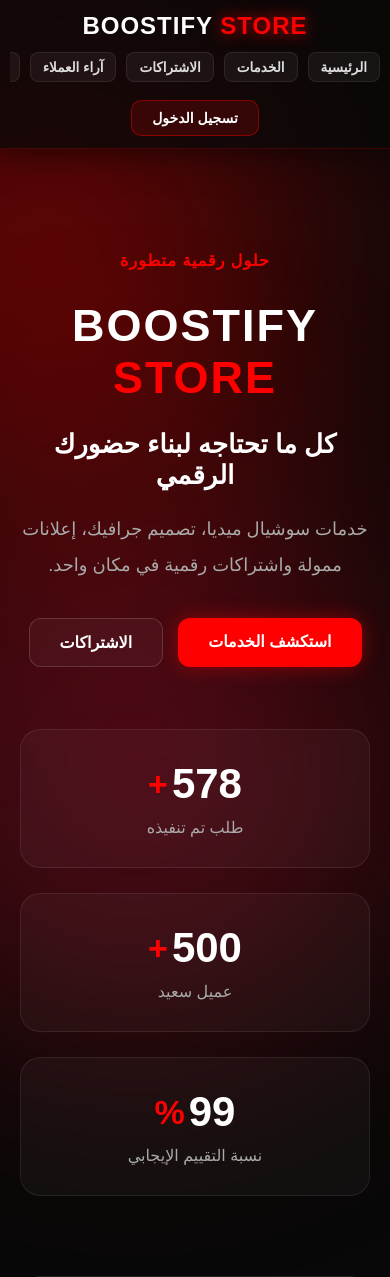
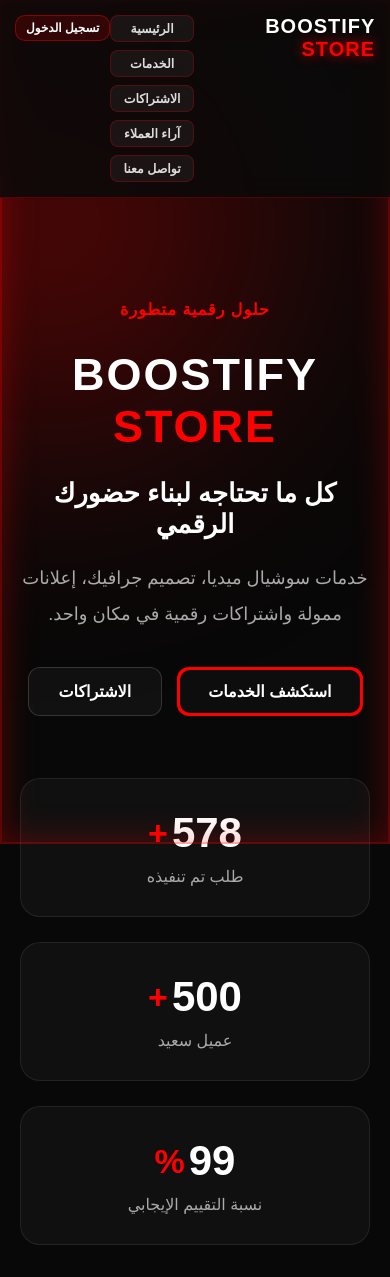
Before and after one commit to maarwan7081828/BOOSTIFY_STORE1, a Flask app: page / in a window 390 px wide. Shown: the top 1277 px of the page. Run offline with Flask 3, Linux system fonts and the light colour scheme.

Commit message:
Update animations, checkmark alignment, and mobile layout

```diff
--- a/static/css/style.css
+++ b/static/css/style.css
@@ -4,7 +4,7 @@
 
 body {
     margin: 0;
-    background: #050505;
+    background: #060606;
     color: #fff;
     font-family: Arial, sans-serif;
     direction: rtl;
@@ -13,57 +13,49 @@ body {
     overflow-x: hidden;
 }
 
-/* ================= خلفية الأنيميشن النيون الحمراء (واضحة وقوية) ================= */
-body::before,
+/* ================= 1. خطوط الحواف وأنيميشن الخلفية ================= */
+body::before {
+    content: "";
+    position: fixed;
+    top: 0;
+    left: 0;
+    right: 0;
+    bottom: 0;
+    border: 2px solid rgba(255, 0, 0, 0.35);
+    box-shadow: inset 0 0 35px rgba(255, 0, 0, 0.3);
+    pointer-events: none;
+    z-index: 999;
+}
+
 body::after {
     content: "";
     position: fixed;
-    width: 650px;
-    height: 650px;
+    top: -20%;
+    right: -10%;
+    width: 600px;
+    height: 600px;
+    background: radial-gradient(circle, rgba(255, 0, 0, 0.35) 0%, rgba(255, 0, 0, 0.05) 60%, transparent 80%);
+    filter: blur(80px);
     border-radius: 50%;
-    filter: blur(100px);
-    opacity: 0.55; /* توضيح وزيادة قوة الإضاءة */
+    pointer-events: none;
     z-index: -1;
-    pointer-events: none;
-    animation: moveGlow 14s ease-in-out infinite alternate;
+    animation: floatingMesh 10s ease-in-out infinite alternate;
 }
 
-body::before {
-    top: -150px;
-    right: -100px;
-    background: radial-gradient(circle, rgba(255, 0, 0, 0.9) 0%, rgba(255, 0, 0, 0.2) 60%, transparent 80%);
+@keyframes floatingMesh {
+    0% { transform: translate(0, 0) scale(1); }
+    100% { transform: translate(-100px, 120px) scale(1.2); }
 }
 
-body::after {
-    bottom: -150px;
-    left: -100px;
-    background: radial-gradient(circle, rgba(220, 20, 60, 0.8) 0%, rgba(255, 0, 0, 0.2) 60%, transparent 80%);
-    animation-duration: 18s;
-    animation-direction: alternate-reverse;
-}
-
-@keyframes moveGlow {
-    0% {
-        transform: translate(0, 0) scale(1);
-    }
-    50% {
-        transform: translate(-120px, 80px) scale(1.15);
-    }
-    100% {
-        transform: translate(80px, 140px) scale(0.9);
-    }
-}
-
-/* ================= NAVBAR ================= */
+/* ================= 2. NAVBAR (عادي للكمبيوتر - وقائمة عمودية بالشمال للموبايل) ================= */
 .navbar {
     display: flex;
     justify-content: space-between;
     align-items: center;
-    padding: 18px 35px;
-    background: rgba(8, 8, 8, 0.75);
+    padding: 16px 30px;
+    background: rgba(10, 10, 10, 0.85);
     backdrop-filter: blur(15px);
-    border-bottom: 1px solid rgba(255, 0, 0, 0.2);
-    box-shadow: 0 4px 30px rgba(0, 0, 0, 0.5);
+    border-bottom: 1px solid rgba(255, 0, 0, 0.25);
     position: sticky;
     top: 0;
     z-index: 1000;
@@ -79,13 +71,13 @@ body::after {
 
 .logo span {
     color: #ff0000;
-    text-shadow: 0 0 15px rgba(255, 0, 0, 0.8);
+    text-shadow: 0 0 12px rgba(255, 0, 0, 0.8);
 }
 
 .navbar nav {
     display: flex;
     align-items: center;
-    gap: 22px;
+    gap: 20px;
 }
 
 .navbar nav a {
@@ -105,7 +97,7 @@ body::after {
 .login-btn {
     background: rgba(255, 0, 0, 0.15);
     color: #fff;
-    padding: 9px 20px;
+    padding: 8px 18px;
     border-radius: 10px;
     text-decoration: none;
     font-size: 14px;
@@ -117,14 +109,13 @@ body::after {
 
 .login-btn:hover {
     background: #ff0000;
-    box-shadow: 0 0 20px rgba(255, 0, 0, 0.6);
-    color: #fff;
+    box-shadow: 0 0 15px rgba(255, 0, 0, 0.6);
 }
 
 .user-menu {
     display: flex;
     align-items: center;
-    gap: 15px;
+    gap: 12px;
 }
 
 .user-name {
@@ -133,32 +124,126 @@ body::after {
     font-size: 14px;
 }
 
-/* ================= الأزرار الأساسية ================= */
-.primary-btn {
+/* ضبط الموبايل: اللوجو يمين والقائمة أزرار تحت بعض على الشمال */
+@media (max-width: 768px) {
+    .navbar {
+        flex-direction: row;
+        align-items: flex-start;
+        justify-content: space-between;
+        padding: 15px;
+    }
+
+    .navbar nav {
+        display: flex;
+        flex-direction: column;
+        align-items: flex-start;
+        gap: 8px;
+        order: 2;
+    }
+
+    .navbar nav a {
+        font-size: 12.5px;
+        padding: 5px 12px;
+        background: rgba(255, 255, 255, 0.05);
+        border: 1px solid rgba(255, 0, 0, 0.25);
+        border-radius: 8px;
+        width: 100%;
+        text-align: center;
+    }
+
+    .logo {
+        order: 1;
+        font-size: 20px;
+    }
+
+    .login-btn, .user-menu {
+        order: 3;
+        font-size: 12px;
+        padding: 5px 10px;
+    }
+}
+
+/* ================= 3. أنيميشن الدوائر الإحصائية (Stats Circles) ================= */
+.stat-circle-icon {
+    width: 75px;
+    height: 75px;
+    border-radius: 50%;
+    margin: 0 auto 15px;
+    display: flex;
+    align-items: center;
+    justify-content: center;
+    font-size: 26px;
+    background: radial-gradient(circle, rgba(255, 0, 0, 0.2) 0%, rgba(20, 20, 20, 0.8) 100%);
+    border: 2px solid #ff0000;
+    box-shadow: 0 0 20px rgba(255, 0, 0, 0.5);
+    animation: pulseGlow 2.5s infinite alternate ease-in-out;
+}
+
+@keyframes pulseGlow {
+    0% {
+        transform: scale(0.96);
+        box-shadow: 0 0 10px rgba(255, 0, 0, 0.3);
+        border-color: rgba(255, 0, 0, 0.6);
+    }
+    100% {
+        transform: scale(1.05);
+        box-shadow: 0 0 25px rgba(255, 0, 0, 0.8);
+        border-color: #ff0000;
+    }
+}
+
+/* ================= 4. خطوط تلف حول الأزرار (Border Glow Animation) ================= */
+.primary-btn, .order-btn, .service-card-btn {
+    position: relative;
     display: inline-block;
-    padding: 14px 32px;
-    background: #ff0000;
+    padding: 13px 28px;
+    background: #111;
     color: #fff;
     border-radius: 12px;
     text-decoration: none;
     font-weight: bold;
-    transition: .3s;
-    border: none;
-    box-shadow: 0 0 20px rgba(255, 0, 0, 0.4);
+    z-index: 1;
+    overflow: hidden;
+    border: 1px solid rgba(255, 0, 0, 0.4);
+    transition: 0.3s;
 }
 
-.primary-btn:hover {
-    transform: translateY(-3px);
-    box-shadow: 0 10px 35px rgba(255, 0, 0, 0.7);
+.primary-btn::before, .order-btn::before, .service-card-btn::before {
+    content: '';
+    position: absolute;
+    top: -50%;
+    left: -50%;
+    width: 200%;
+    height: 200%;
+    background: conic-gradient(transparent, transparent, transparent, #ff0000);
+    animation: rotateBorder 3.5s linear infinite;
+    z-index: -2;
+}
+
+.primary-btn::after, .order-btn::after, .service-card-btn::after {
+    content: '';
+    position: absolute;
+    inset: 2px;
+    background: #0d0d0d;
+    border-radius: 10px;
+    z-index: -1;
+}
+
+.primary-btn:hover::after, .order-btn:hover::after {
+    background: #ff0000;
+}
+
+@keyframes rotateBorder {
+    0% { transform: rotate(0deg); }
+    100% { transform: rotate(360deg); }
 }
 
 .secondary-btn {
     display: inline-block;
-    padding: 14px 32px;
+    padding: 12px 28px;
     color: #fff;
-    border: 1px solid rgba(255, 255, 255, 0.2);
-    background: rgba(255, 255, 255, 0.05);
-    backdrop-filter: blur(10px);
+    border: 1px solid rgba(255, 255, 255, 0.15);
+    background: rgba(255, 255, 255, 0.03);
     border-radius: 12px;
     text-decoration: none;
     font-weight: bold;
@@ -167,42 +252,5 @@ body::after {
 
 .secondary-btn:hover {
     border-color: #ff0000;
-    background: rgba(255, 0, 0, 0.1);
-    transform: translateY(-3px);
-    box-shadow: 0 0 20px rgba(255, 0, 0, 0.3);
+    box-shadow: 0 0 15px rgba(255, 0, 0, 0.4);
 }
-
-/* ================= ضبط الموبايل ================= */
-@media (max-width: 768px) {
-    .navbar {
-        flex-direction: column;
-        gap: 12px;
-        padding: 12px 10px;
-    }
-
-    .navbar nav {
-        width: 100%;
-        overflow-x: auto;
-        white-space: nowrap;
-        justify-content: flex-start;
-        padding-bottom: 6px;
-        gap: 10px;
-        -webkit-overflow-scrolling: touch;
-    }
-
-    .navbar nav::-webkit-scrollbar {
-        display: none;
-    }
-    .navbar nav {
-        -ms-overflow-style: none;
-        scrollbar-width: none;
-    }
-
-    .navbar nav a {
-        font-size: 13.5px;
-        padding: 6px 12px;
-        background: rgba(255, 255, 255, 0.05);
-        border: 1px solid rgba(255, 255, 255, 0.08);
-        border-radius: 8px;
-    }
-}
```
Also changed, not shown: templates/order-success.html (+66 -78 lines).
